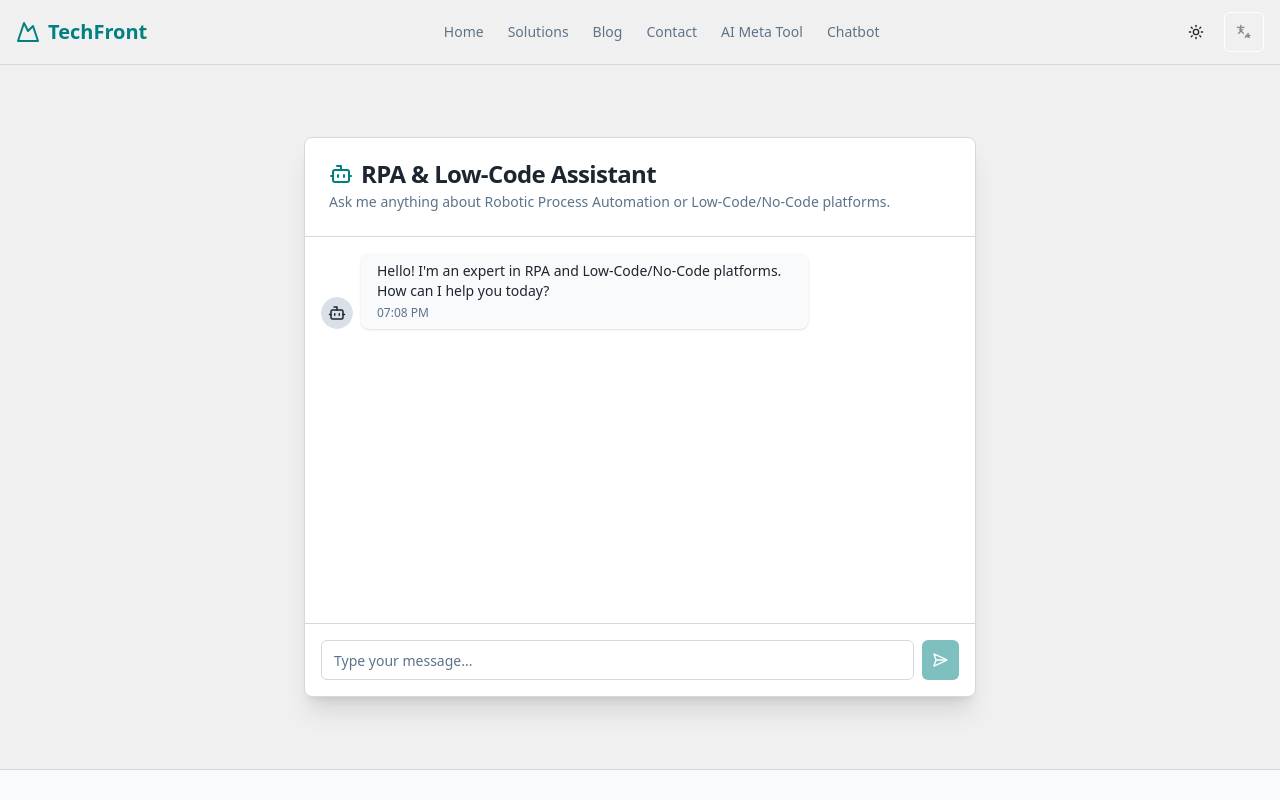
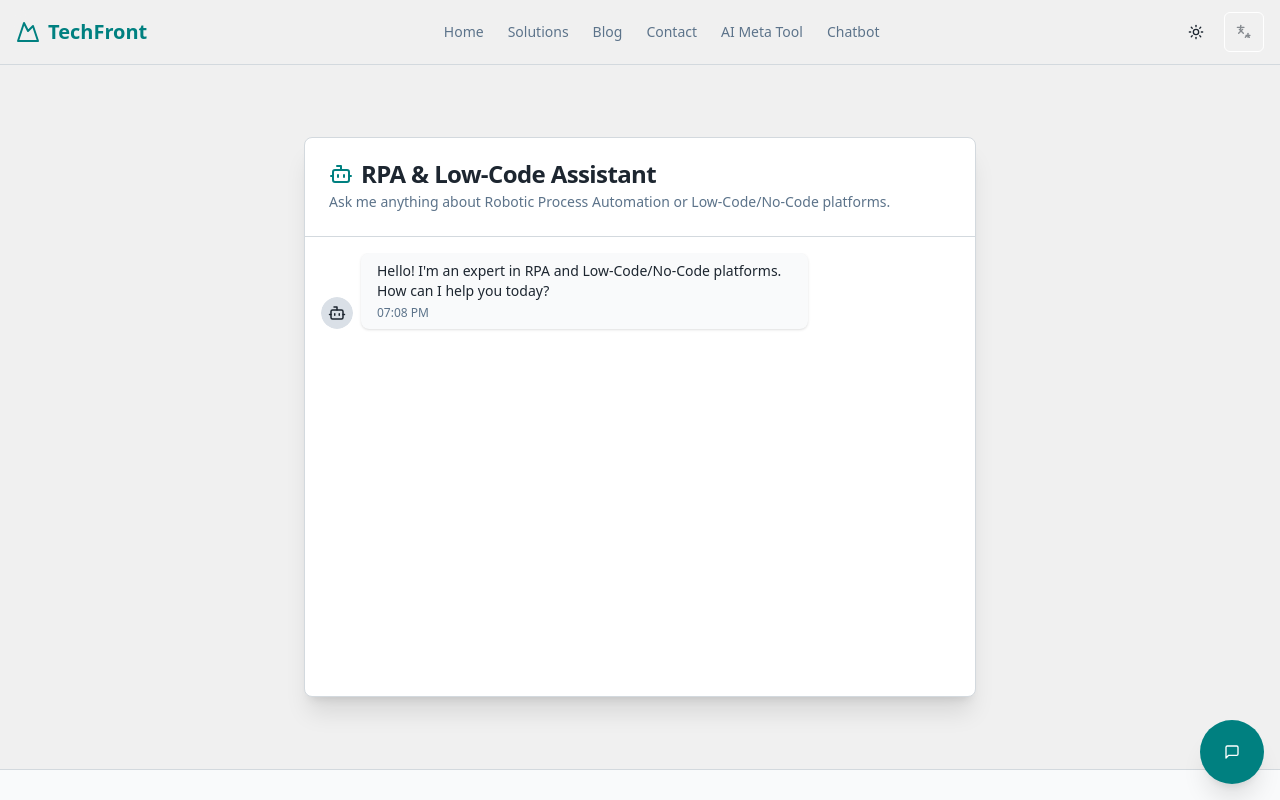
Before and after one commit to BernydotJar/LCH-Technologies, a Next.js app: page /chatbot in a window 1280 px wide. Shown: the top 800 px of the page. Built offline with nearby package versions, Linux system fonts and the light colour scheme; what @genkit-ai/googleai, genkit would draw is missing.

Commit message:
feat(ui): add floating chatbot trigger component
Original message:
chore(content): Refined and standardized commit history – LCH Technologies

```diff
--- a/src/app/chatbot/page.tsx
+++ b/src/app/chatbot/page.tsx
@@ -1,5 +1,7 @@
 
 import ChatInterface from "@/components/chatbot/chat-interface";
+import { Card, CardContent, CardDescription, CardHeader, CardTitle } from "@/components/ui/card";
+import { Bot } from "lucide-react";
 
 export const metadata = {
   title: "RPA & Low-Code Chatbot - TechFront",
@@ -9,8 +11,19 @@ export const metadata = {
 export default function ChatbotPage() {
   return (
     <div className="container mx-auto py-8 px-4 flex flex-col items-center justify-center min-h-[calc(100vh-10rem)]">
-       {/* Removed title and description from here as they are in ChatInterface CardHeader */}
-      <ChatInterface />
+      <Card className="w-full max-w-2xl mx-auto shadow-xl flex flex-col h-[70vh]">
+        <CardHeader className="border-b">
+          <CardTitle className="flex items-center gap-2">
+            <Bot className="h-6 w-6 text-primary" />
+            <span>RPA & Low-Code Assistant</span>
+          </CardTitle>
+          <CardDescription>Ask me anything about Robotic Process Automation or Low-Code/No-Code platforms.</CardDescription>
+        </CardHeader>
+        <CardContent className="p-0 flex-grow overflow-hidden"> {/* Ensure ChatInterface can grow */}
+          <ChatInterface initialMessage="Hello! I'm an expert in RPA and Low-Code/No-Code platforms. How can I help you today?" />
+        </CardContent>
+        {/* Footer is now part of ChatInterface's direct output */}
+      </Card>
     </div>
   );
 }
--- a/src/app/layout.tsx
+++ b/src/app/layout.tsx
@@ -1,3 +1,4 @@
+
 import type {Metadata} from 'next';
 import {Geist, Geist_Mono} from 'next/font/google';
 import './globals.css';
@@ -5,6 +6,7 @@ import { Toaster } from "@/components/ui/toaster";
 import Header from '@/components/layout/header';
 import Footer from '@/components/layout/footer';
 import { Providers } from './providers';
+import FloatingChatbot from '@/components/chatbot/floating-chatbot'; // Import the new component
 
 const geistSans = Geist({
   variable: '--font-geist-sans',
@@ -36,6 +38,7 @@ export default function RootLayout({
           </main>
           <Footer />
           <Toaster />
+          <FloatingChatbot /> {/* Add the floating chatbot here */}
         </Providers>
       </body>
     </html>
--- a/src/components/chatbot/chat-interface.tsx
+++ b/src/components/chatbot/chat-interface.tsx
@@ -2,14 +2,13 @@
 'use client';
 
 import type { FormEvent } from 'react';
-import { useState, useRef, useEffect } from 'react';
+import { useState, useRef, useEffect, useCallback } from 'react';
 import { Button } from '@/components/ui/button';
 import { Input } from '@/components/ui/input';
 import { ScrollArea } from '@/components/ui/scroll-area';
-import { Avatar, AvatarFallback, AvatarImage } from '@/components/ui/avatar';
+import { Avatar, AvatarFallback } from '@/components/ui/avatar';
 import { askRpaLowcodeBot } from '@/app/actions/chatbot';
 import { Bot, User, Loader2, SendHorizonal } from 'lucide-react';
-import { Card, CardContent, CardDescription, CardFooter, CardHeader, CardTitle } from '../ui/card';
 
 interface Message {
   id: string;
@@ -18,20 +17,27 @@ interface Message {
   timestamp: Date;
 }
 
-export default function ChatInterface() {
+interface ChatInterfaceProps {
+  initialMessage?: string;
+}
+
+export default function ChatInterface({ initialMessage }: ChatInterfaceProps) {
   const [messages, setMessages] = useState<Message[]>([]);
   const [userInput, setUserInput] = useState('');
   const [isLoading, setIsLoading] = useState(false);
   const scrollAreaRef = useRef<HTMLDivElement>(null);
 
-  const addMessage = (sender: 'user' | 'bot', text: string) => {
+  const addMessage = useCallback((sender: 'user' | 'bot', text: string) => {
     setMessages((prevMessages) => [
       ...prevMessages,
       { id: crypto.randomUUID(), sender, text, timestamp: new Date() },
     ]);
-  };
+  }, []);
 
   useEffect(() => {
+    if (initialMessage && messages.length === 0) {
+      addMessage('bot', initialMessage);
+    }
     // Scroll to bottom when messages change
     if (scrollAreaRef.current) {
       const viewport = scrollAreaRef.current.querySelector('div[data-radix-scroll-area-viewport]');
@@ -39,7 +45,7 @@ export default function ChatInterface() {
         viewport.scrollTop = viewport.scrollHeight;
       }
     }
-  }, [messages]);
+  }, [messages, initialMessage, addMessage]);
 
   const handleSubmit = async (e: FormEvent<HTMLFormElement>) => {
     e.preventDefault();
@@ -65,24 +71,9 @@ export default function ChatInterface() {
     }
   };
 
-  useEffect(() => {
-    // Initial greeting from the bot
-    addMessage('bot', "Hello! I'm an expert in RPA and Low-Code/No-Code platforms. How can I help you today?");
-    // eslint-disable-next-line react-hooks/exhaustive-deps
-  }, []);
-
-
   return (
-    <Card className="w-full max-w-2xl mx-auto shadow-xl flex flex-col h-[70vh]">
-      <CardHeader className="border-b">
-        <CardTitle className="flex items-center gap-2">
-          <Bot className="h-6 w-6 text-primary" />
-          <span>RPA & Low-Code Assistant</span>
-        </CardTitle>
-        <CardDescription>Ask me anything about Robotic Process Automation or Low-Code/No-Code platforms.</CardDescription>
-      </CardHeader>
-      <CardContent className="flex-grow p-0">
-        <ScrollArea className="h-full p-4" ref={scrollAreaRef}>
+    <>
+      <ScrollArea className="h-full p-4 flex-grow" ref={scrollAreaRef}>
           <div className="space-y-6">
             {messages.map((msg) => (
               <div
@@ -130,8 +121,7 @@ export default function ChatInterface() {
             )}
           </div>
         </ScrollArea>
-      </CardContent>
-      <CardFooter className="p-4 border-t">
+        <div className="p-4 border-t bg-background">
           <form onSubmit={handleSubmit} className="flex w-full items-center gap-2">
             <Input
               type="text"
@@ -145,7 +135,7 @@ export default function ChatInterface() {
               {isLoading ? <Loader2 className="h-5 w-5 animate-spin" /> : <SendHorizonal className="h-5 w-5" />}
             </Button>
           </form>
-      </CardFooter>
-    </Card>
+        </div>
+    </>
   );
 }
--- /dev/null
+++ b/src/components/chatbot/floating-chatbot.tsx
@@ -0,0 +1,95 @@
+
+'use client';
+
+import { useState, useEffect } from 'react';
+import { MessageSquare, X, Zap, Bot } from 'lucide-react';
+import ChatInterface from './chat-interface';
+import { Button } from '@/components/ui/button';
+import { Card, CardHeader, CardTitle, CardContent } from '@/components/ui/card';
+
+const FUNNY_MESSAGE = "Psst... heard you're into RPA and low-code? So am I! 😉 Ask me anything!";
+
+export default function FloatingChatbot() {
+  const [isOpen, setIsOpen] = useState(false);
+  const [showTeaser, setShowTeaser] = useState(false);
+  const [hasBeenOpened, setHasBeenOpened] = useState(false);
+
+  useEffect(() => {
+    const timer = setTimeout(() => {
+      if (!isOpen && !hasBeenOpened) { // Only show teaser if chat hasn't been opened yet at all
+        setShowTeaser(true);
+      }
+    }, 15000); // 15 seconds
+
+    return () => clearTimeout(timer);
+  }, [isOpen, hasBeenOpened]);
+
+  const toggleChat = () => {
+    const newIsOpenState = !isOpen;
+    setIsOpen(newIsOpenState);
+    setShowTeaser(false);
+    if (newIsOpenState && !hasBeenOpened) {
+        setHasBeenOpened(true);
+    }
+  };
+
+  const openChatFromTeaser = () => {
+    setIsOpen(true);
+    setShowTeaser(false);
+    if(!hasBeenOpened) {
+        setHasBeenOpened(true);
+    }
+  };
+
+  return (
+    <>
+      {/* Chat Window */}
+      {isOpen && (
+        <Card className="fixed bottom-20 right-4 z-[60] w-full max-w-sm md:max-w-md flex flex-col shadow-xl h-[calc(100vh-12rem)] max-h-[500px] sm:max-h-[550px] rounded-lg">
+          <CardHeader className="flex flex-row items-center justify-between p-3 border-b">
+            <div className="flex items-center gap-2">
+              <Bot className="h-6 w-6 text-primary" />
+              <CardTitle className="text-lg">RPA & Low-Code Assistant</CardTitle>
+            </div>
+            <Button variant="ghost" size="icon" onClick={toggleChat} aria-label="Close chat">
+              <X className="h-5 w-5" />
+            </Button>
+          </CardHeader>
+          <CardContent className="p-0 flex-grow overflow-hidden">
+            <ChatInterface initialMessage={!hasBeenOpened || messages.length === 0 ? "Hello! I'm your RPA & Low-Code expert. How can I assist you today?" : undefined} />
+          </CardContent>
+        </Card>
+      )}
+
+      {/* Teaser Message */}
+      {!isOpen && showTeaser && (
+        <div
+          className="fixed bottom-24 right-4 z-[60] p-3 rounded-lg bg-accent text-accent-foreground shadow-lg cursor-pointer w-auto max-w-[280px] animate-in fade-in-0 slide-in-from-bottom-5"
+          onClick={openChatFromTeaser}
+          role="button"
+          tabIndex={0}
+          onKeyDown={(e) => { if (e.key === 'Enter' || e.key === ' ') openChatFromTeaser(); }}
+        >
+          <div className="flex items-start gap-2">
+            <Zap className="h-5 w-5 mt-0.5 shrink-0" />
+            <p className="text-sm">{FUNNY_MESSAGE}</p>
+            <button onClick={(e) => { e.stopPropagation(); setShowTeaser(false); }} className="ml-auto shrink-0" aria-label="Dismiss teaser">
+                <X className="h-4 w-4 opacity-70 hover:opacity-100"/>
+            </button>
+          </div>
+        </div>
+      )}
+
+      {/* Toggle Button */}
+      <Button
+        variant="default" // Changed to default for primary color
+        size="lg"
+        className="fixed bottom-4 right-4 z-[60] rounded-full p-0 h-16 w-16 shadow-xl flex items-center justify-center"
+        onClick={toggleChat}
+        aria-label={isOpen ? "Close chat" : "Open chat"}
+      >
+        {isOpen ? <X className="h-7 w-7" /> : <MessageSquare className="h-7 w-7" />}
+      </Button>
+    </>
+  );
+}
```
Lines whose indentation alone changed are shown as unchanged.
